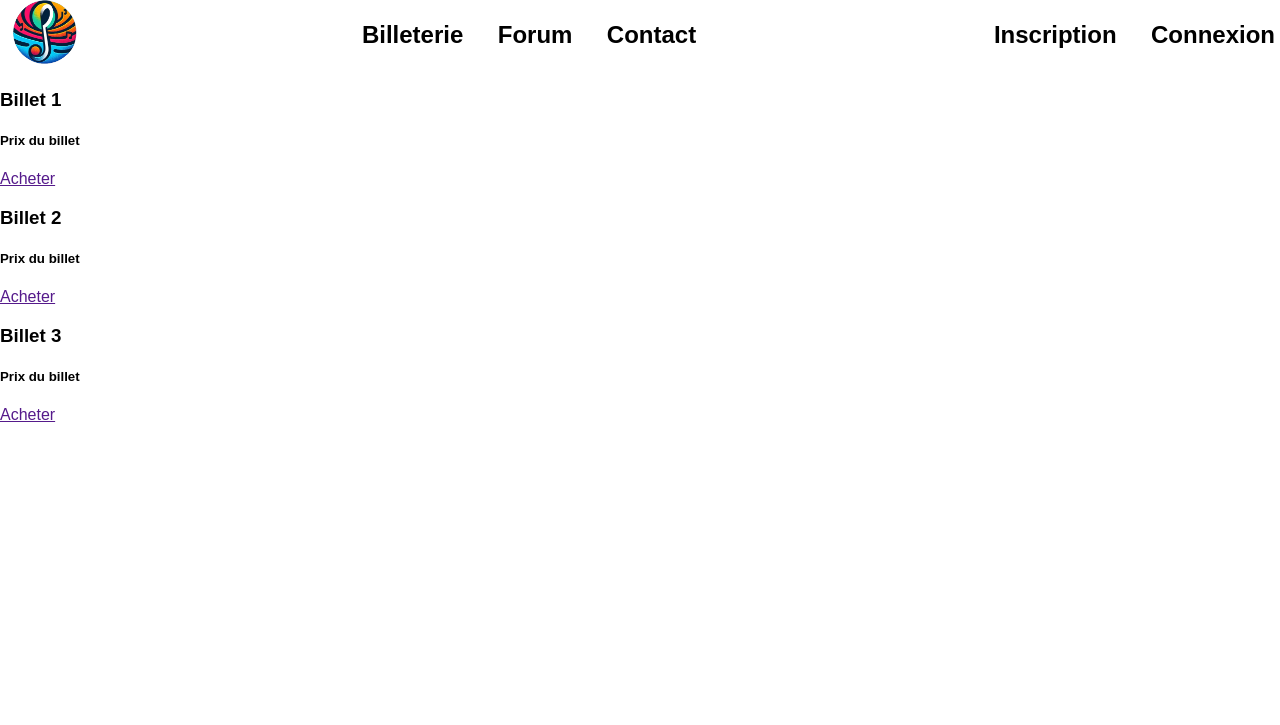
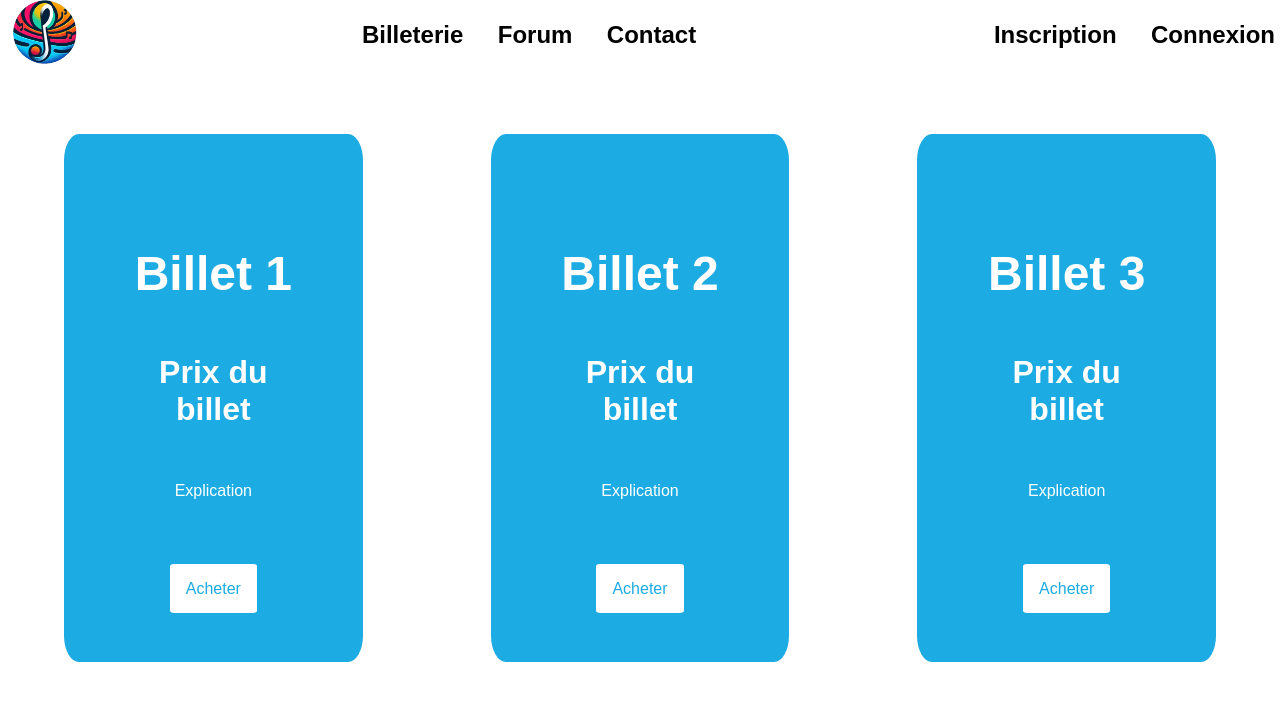
Before and after one commit to Nathanmarij/SAE301, a PHP site: page /billeterie.php in a window 1280 px wide. Shown: the top 725 px of the page. Run offline with PHP 8.4, Linux system fonts and the light colour scheme.

Commit message:
css billeterie

```diff
--- a/sae301/billeterie.php
+++ b/sae301/billeterie.php
@@ -51,21 +51,24 @@
             </div>
         </div>
     </header>
-    <section>
-        <article>
+    <section class="billeterie">
+        <article class="billet">
             <h3>Billet 1</h3>
             <h5>Prix du billet</h5>
-            <a href="">Acheter<a>
+            <p>Explication</p>
+            <a href="confirmation.html" class="lien">Acheter<a>
         </article>
-        <article>
+        <article class="billet">
             <h3>Billet 2</h3>
             <h5>Prix du billet</h5>
-            <a href="">Acheter<a>
+            <p>Explication</p>
+            <a href="confirmation.html" class="lien">Acheter<a>
         </article>
-        <article>
+        <article class="billet">
             <h3>Billet 3</h3>
             <h5>Prix du billet</h5>
-            <a href="">Acheter<a>
+            <p>Explication</p>
+            <a href="confirmation.html" class="lien">Acheter<a>
         </article>
     </section>
     <footer>
--- a/sae301/css/style.css
+++ b/sae301/css/style.css
@@ -104,3 +104,40 @@ body {
     padding: 15%;
     border-radius: 15%;
 }
+
+/* Billeterie */
+
+.billeterie {
+    display: flex;
+    justify-content: center;
+    text-align: center;
+}
+
+.billet {
+    margin: 8vh;
+    padding: 8vh;
+    background-color: #1cabe2;
+    box-shadow: rgba(0 ,0 ,0 ,0.3);
+    color: #ffffff;
+    border-radius: 5%;
+}
+
+.billet h3 {
+    font-size: 3em;
+}
+
+.billet h5 {
+    font-size: 2em;
+}
+
+.billet p {
+    margin-bottom: 10vh;
+}
+
+.lien {
+    text-decoration: none;
+    color: #1cabe2;
+    background-color: white;
+    padding: 2vh;
+    border-radius: 5%;
+}
```
